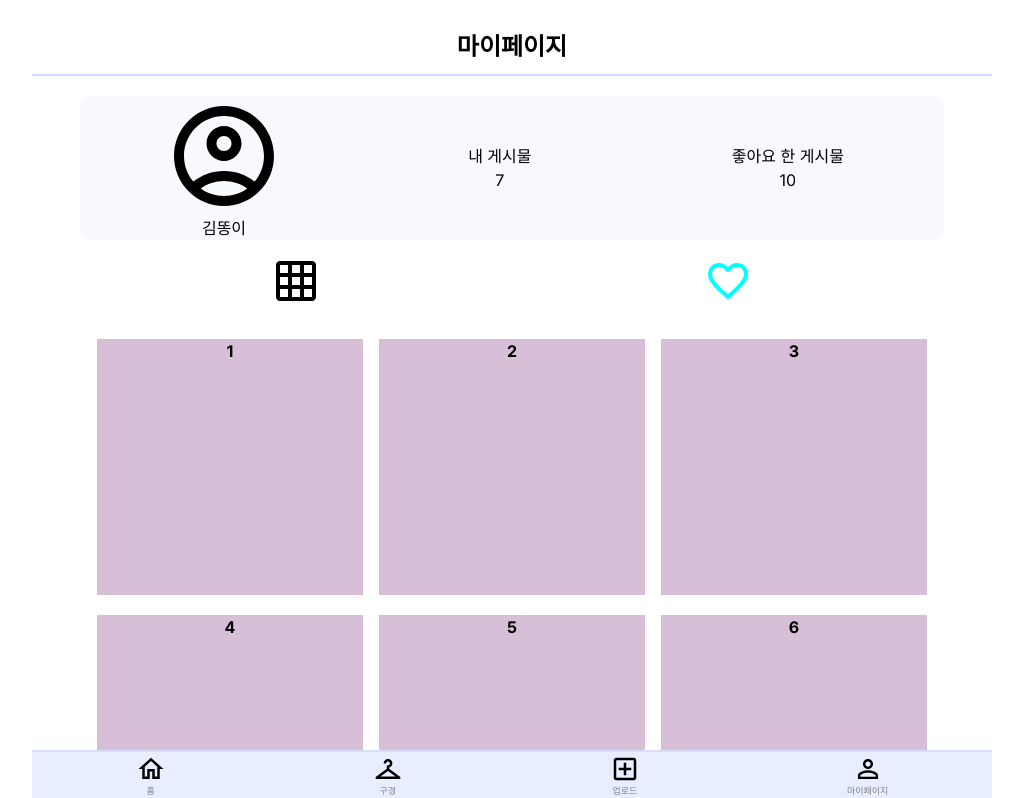
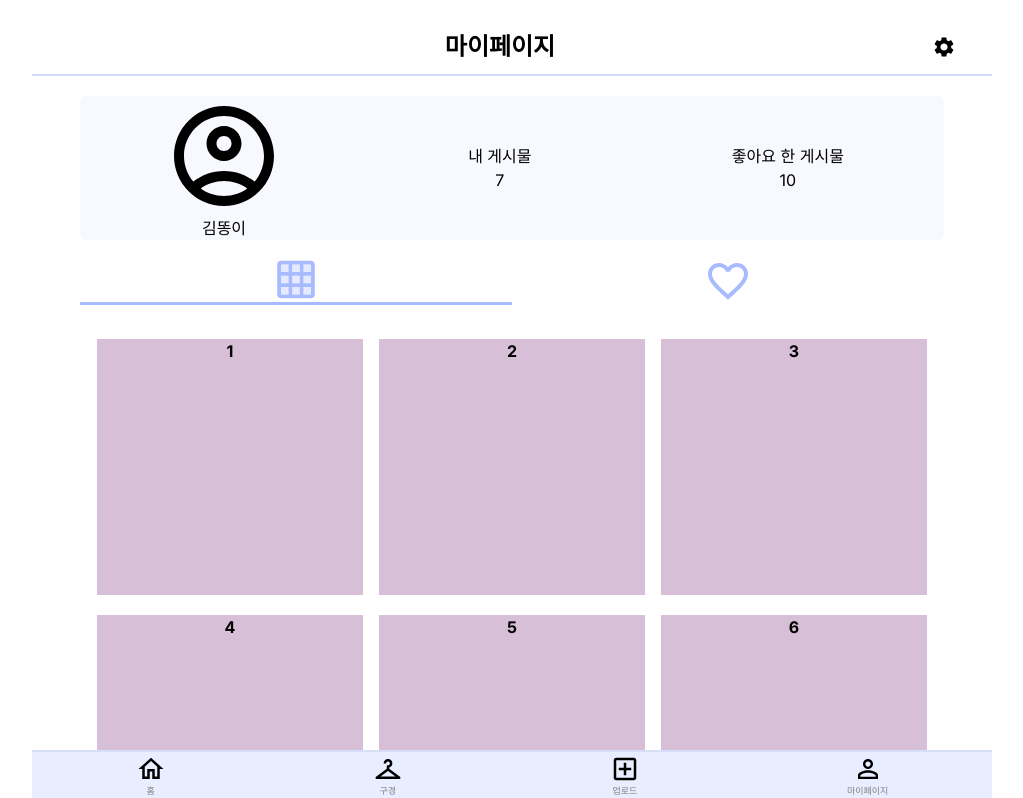
Before and after one commit to kdt-8-4/weatherfit-frontend, a Next.js app: page /mypage in a window 1280 px wide. Shown: the top 798 px of the page, without its empty margins (128-1151 px from the left). Built offline with nearby package versions, Linux system fonts and the light colour scheme.

Commit message:
[feat] 마이페이지 탭 기능 완성 #32

```diff
--- a/src/app/login/page.tsx
+++ b/src/app/login/page.tsx
@@ -3,7 +3,7 @@ import { Link } from "@mui/icons-material";
 import "../../style/login.scss";
 import CloseIcon from "@mui/icons-material/Close";
 import Menubar from "../../component/MenuBar";
-import { useState, ChangeEvent, FormEvent } from "react";
+import { useState, ChangeEvent, FormEvent, useEffect } from "react";
 import axios from "axios";
 import { useRouter } from "next/navigation";
 
@@ -21,43 +21,25 @@ export default function Login() {
 
   const handleLogin = async (e: FormEvent) => {
     e.preventDefault();
+
+    useEffect(() => {
+      const dataFunc = async () => {
         try {
           const respone = await axios({
             method: "GET",
-        url: '13.124.197.227:8080/user/api/login?email="user100@test.com&password="1234"',
+            url: "https://www.jerneithe.site/user/signin?email=user100@test.com&password=1234",
             headers: {
               Authorization: "weatherfit",
             },
           });
-
-      /*
-      const res = await axios.post("/user/signin", { email, pw });
-
-      // 응답 상태 코드가 200이면 로그인 성공
-      if (res.status === 200) {
-        alert(`${res.data.ninkname}님 반갑습니다!`);
-        router.push("/"); // 로그인 성공 후 메인으로 이동
-      } else {
-        // 로그인 실패 시 서버에서 보낸 에러 메시지를 출력
-        alert(res.data.message);
-      }
-      */
-
-      /*
-      // if (email === userData.email && pw === userData.pw) {
-      //   alert(`${userData.name}님 반갑습니다!`);
-      //   router.push("/"); // 로그인 성공 후 메인으로 이동
-      // } else if (email === userData.email && pw != userData.pw) {
-      //   alert("비밀번호가 틀렸습니다.");
-      // } else if (email != userData.email && pw === userData.pw) {
-      //   alert("아이디가 틀렸습니다.");
-      // } else {
-      //   alert("로그인에 실패하였습니다.");
-      // }
-      */
+          console.log(respone);
         } catch (error) {
           console.error(error);
         }
+      };
+
+      dataFunc();
+    });
   };
 
   const handleInputChange =
--- a/src/app/mypage/page.tsx
+++ b/src/app/mypage/page.tsx
@@ -1,27 +1,28 @@
 "use client";
 import { useState } from "react";
-import Image from "next/image";
 import "../../style/mypage.scss";
+import SettingsIcon from "@mui/icons-material/Settings";
 import AccountCircleOutlinedIcon from "@mui/icons-material/AccountCircleOutlined";
-import GridOnOutlinedIcon from "@mui/icons-material/GridOnOutlined";
-import GridOnIcon from "@mui/icons-material/GridOn";
-import FavoriteBorderOutlinedIcon from "@mui/icons-material/FavoriteBorderOutlined";
-import FavoriteIcon from "@mui/icons-material/Favorite";
 import Menubar from "@/component/MenuBar";
+import TabBar from "@/component/TabBar";
+import Profile from "@/component/Profile";
 // import ChevronRightOutlinedIcon from '@mui/icons-material/ChevronRightOutlined'; // > 아이콘
 
 export default function Mypage() {
-  const [liked, setLiked] = useState<boolean>(false);
+  const [showProfileModify, setShowProfileModify] = useState<boolean>(false);
 
-  const handleLikeClick = () => {
-    setLiked(!liked);
+  const handleSettingsClick = () => {
+    setShowProfileModify(!showProfileModify);
   };
-
   return (
+    <>
       <div className="container">
         {/* header 넣을지 말지 */}
         {/* <header>로고 이미지</header> */}
-      <p className="title">마이페이지</p>
+        <div className="top">
+          <h2 className="title">마이페이지</h2>
+          <SettingsIcon className="setting" onClick={handleSettingsClick} />
+        </div>
         <div className="mypage_body">
           {/* ------------- 프로필 부분 ------------- */}
           <div className="user">
@@ -42,34 +43,11 @@ export default function Mypage() {
           </div>
           {/* --------------------------------------- */}
           {/* ------------- tap 부분 ------------- */}
-        <div className="tap_bar">
-          <GridOnOutlinedIcon className="icon mypost_icon" />
-          {liked ? (
-            <FavoriteIcon
-              className="icon pulllike_icon"
-              onClick={handleLikeClick}
-            />
-          ) : (
-            <FavoriteBorderOutlinedIcon
-              className="icon like_icon"
-              onClick={handleLikeClick}
-            />
-          )}
-        </div>
-        {/* --------------------------------------- */}
-        {/* ------------- post 부분 ------------- */}
-        <div className="post_box">
-          <div className="post">1</div>
-          <div className="post">2</div>
-          <div className="post">3</div>
-          <div className="post">4</div>
-          <div className="post">5</div>
-          <div className="post">6</div>
-          <div className="post">7</div>
-          <div className="post">8</div>
-        </div>
+          <TabBar />
         </div>
         <Menubar />
       </div>
+      {showProfileModify ? <Profile /> : null}
+    </>
   );
 }
--- /dev/null
+++ b/src/component/LikePost.tsx
@@ -0,0 +1,11 @@
+export default function LikePost() {
+  return (
+    <div className="post_box">
+      <div className="post">1</div>
+      <div className="post">2</div>
+      <div className="post">3</div>
+      <div className="post">4</div>
+      <div className="post">5</div>
+    </div>
+  );
+}
--- /dev/null
+++ b/src/component/MyPost.tsx
@@ -0,0 +1,14 @@
+export default function MyPost() {
+  return (
+    <div className="post_box">
+      <div className="post">1</div>
+      <div className="post">2</div>
+      <div className="post">3</div>
+      <div className="post">4</div>
+      <div className="post">5</div>
+      <div className="post">6</div>
+      <div className="post">7</div>
+      <div className="post">8</div>
+    </div>
+  );
+}
--- /dev/null
+++ b/src/component/Profile.tsx
@@ -0,0 +1,3 @@
+export default function Profile() {
+  return <div className="modal_container">프로필 수정창</div>;
+}
--- /dev/null
+++ b/src/component/TabBar.tsx
@@ -0,0 +1,57 @@
+import { useState } from "react";
+import GridOnOutlinedIcon from "@mui/icons-material/GridOnOutlined";
+import GridOnTwoToneIcon from "@mui/icons-material/GridOnTwoTone";
+import FavoriteBorderOutlinedIcon from "@mui/icons-material/FavoriteBorderOutlined";
+import FavoriteIcon from "@mui/icons-material/Favorite";
+import LikePost from "./LikePost";
+import MyPost from "./MyPost";
+
+export default function TabBar() {
+  const [grid, setGrid] = useState<boolean>(true);
+  const [liked, setLiked] = useState<boolean>(false);
+
+  const handleGridClick = () => {
+    if (!liked && grid) {
+      setGrid(grid);
+    } else {
+      setGrid(true);
+      setLiked(false);
+    }
+  };
+
+  const handleLikeClick = () => {
+    if (!grid && liked) {
+      setLiked(liked);
+    } else {
+      setLiked(true);
+      setGrid(false);
+    }
+  };
+
+  return (
+    <>
+      <div className="tab_bar">
+        {grid ? (
+          <GridOnTwoToneIcon
+            className="icon click_icon"
+            onClick={handleGridClick}
+          />
+        ) : (
+          <GridOnOutlinedIcon className="icon" onClick={handleGridClick} />
+        )}
+
+        {liked ? (
+          <FavoriteIcon className="icon click_icon" onClick={handleLikeClick} />
+        ) : (
+          <FavoriteBorderOutlinedIcon
+            className="icon"
+            onClick={handleLikeClick}
+          />
+        )}
+      </div>
+      {/* post 부분 */}
+      {grid ? <MyPost /> : null}
+      {liked ? <LikePost /> : null}
+    </>
+  );
+}
--- a/src/style/mypage.scss
+++ b/src/style/mypage.scss
@@ -9,14 +9,21 @@
     width: 100%;
     margin-top: 2%;
   }
-  .title {
+  .top {
     font-size: 150%;
     font-weight: bold;
-    text-align: center;
+    // text-align: center;
     width: 100%;
     padding: 1% 0 1% 0;
     border-bottom: solid 2px #d0dbff;
     margin: 2% 0;
+    display: flex;
+    align-items: center;
+    justify-content: center;
+    .title {
+      width: 90%;
+      text-align: center;
+    }
   }
   .mypage_body {
     width: 90%;
@@ -64,16 +71,17 @@
       // }
     }
     // --------------------------------------
-    .tap_bar {
+    .tab_bar {
       height: 6vh;
       margin-bottom: 2%;
       .icon {
         height: 100%;
         width: 50%;
         cursor: pointer;
+        color: #a8bbff;
       }
-      .like_icon {
-        color: aqua;
+      .click_icon {
+        border-bottom: solid #a8bbff;
       }
     }
     .post_box {
@@ -92,3 +100,7 @@
     }
   }
 }
+
+.profile {
+  background-color: antiquewhite;
+}
```
Lines whose indentation alone changed are shown as unchanged.
